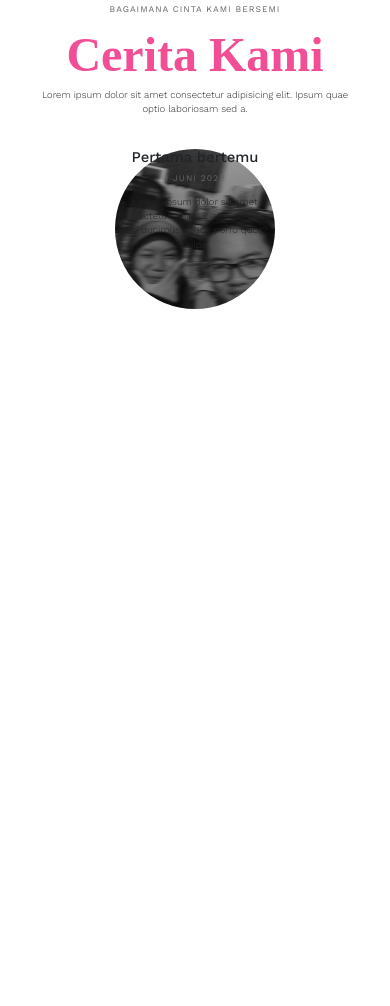
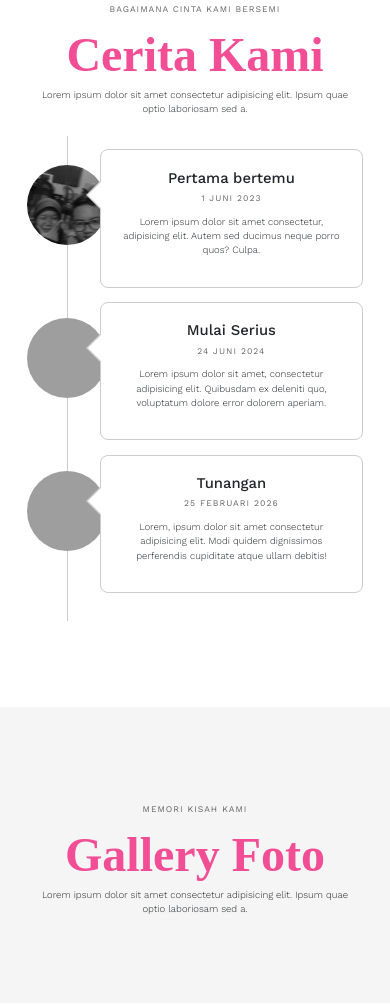
Before and after one commit to faisal5643/Fasfat-wedding, a plain HTML site: page index.html in a window 390 px wide. Shown: the part 2620-3626 px from the top of the page. Drawn offline with nearby package versions, Linux system fonts and the light colour scheme; grey boxes are pictures that could not be loaded; a web font is replaced by a local one.

Commit message:
Ceritakami

```diff
--- a/index.html
+++ b/index.html
@@ -245,22 +245,74 @@
                 <div
                   class="timeline-image"
                   style="background-image: url(img/ptbr\ 1.webp)"
-                >
+                ></div>
                 <div class="timeline-panel">
-                    <div class="heading">
+                  <div class="timeline-heading">
                     <h3>Pertama bertemu</h3>
                     <span>1 Juni 2023</span>
                   </div>
                   <div class="timeline-body">
                     <p>
-                        Lorem ipsum dolor sit amet consectetur, adipisicing
-                        elit. Autem sed ducimus neque porro quos? Culpa.
+                      Lorem ipsum dolor sit amet consectetur, adipisicing elit.
+                      Autem sed ducimus neque porro quos? Culpa.
                     </p>
                   </div>
+                </div>
+              </li>
+              <li class="timeline-inverted">
+                <div
+                  class="timeline-image"
+                  style="background-image: url(https://picsum.photos/300/300)"
+                ></div>
+                <div class="timeline-panel">
+                  <div class="timeline-heading">
+                    <h3>Mulai Serius</h3>
+                    <span>24 Juni 2024</span>
+                  </div>
+                  <div class="timeline-body">
+                    <p>
+                      Lorem ipsum dolor sit amet, consectetur adipisicing elit.
+                      Quibusdam ex deleniti quo, voluptatum dolore error dolorem
+                      aperiam.
+                    </p>
+                  </div>
+                </div>
+              </li>
+              <li>
+                <div
+                  class="timeline-image"
+                  style="background-image: url(https://picsum.photos/301/301)"
+                ></div>
+                <div class="timeline-panel">
+                  <div class="timeline-heading">
+                    <h3>Tunangan</h3>
+                    <span>25 februari 2026</span>
+                  </div>
+                  <div class="timeline-body">
+                    <p>
+                      Lorem, ipsum dolor sit amet consectetur adipisicing elit.
+                      Modi quidem dignissimos perferendis cupiditate atque ullam
+                      debitis!
+                    </p>
                   </div>
                 </div>
               </li>
             </ul>
+          </div>
+        </div>
+      </div>
+    </section>
+
+    <section id="gallery" class="gallery">
+      <div class="container">
+        <div class="row justify-content-center">
+          <div class="col-md-8 col-10 text-center">
+            <span>Memori Kisah Kami</span>
+            <h2>Gallery Foto</h2>
+            <p>
+              Lorem ipsum dolor sit amet consectetur adipisicing elit. Ipsum
+              quae optio laboriosam sed a.
+            </p>
           </div>
         </div>
       </div>
--- a/style.css
+++ b/style.css
@@ -89,7 +89,8 @@ body {
 
 .home h2,
 .info h2,
-.story h2 {
+.story h2,
+.gallery h2 {
   color: var(--pink);
   font-family: "Playwrite HU", "cursive";
   font-size: 5rem;
@@ -176,12 +177,14 @@ body {
   font-weight: 300;
 }
 
-.story {
+.story,
+.gallery {
   padding-top: 10rem;
   padding-bottom: 8rem;
 }
 
-.story span {
+.story span,
+.gallery span {
   text-transform: uppercase;
   color: #666;
   font-size: 0.9rem;
@@ -190,7 +193,8 @@ body {
   margin-bottom: 1rem;
 }
 
-.story p {
+.story p,
+.gallery p {
   font-size: 1rem;
   font-weight: 300;
 }
@@ -208,12 +212,15 @@ body {
   top: 0;
   left: 50%;
   width: 1px;
+  height: 100%;
   background-color: #ccc;
+  z-index: 1;
 }
 
 .timeline li {
   margin-bottom: 1.5rem;
   position: relative;
+  z-index: 2;
 }
 
 .timeline li::before,
@@ -239,6 +246,62 @@ body {
   background-repeat: no-repeat;
 }
 
+.timeline li .timeline-panel {
+  width: 40%;
+  float: left;
+  border: 1px solid #ccc;
+  padding: 2rem;
+  position: relative;
+  border-radius: 8px;
+  background-color: white;
+}
+
+.timeline li .timeline-panel::before {
+  content: "";
+  display: inline-block;
+  position: absolute;
+  border-top: 15px solid transparent;
+  border-left: 15px solid #ccc;
+  border-right: 0 solid #ccc;
+  border-bottom: 15px solid transparent;
+  top: 80px;
+  right: -15px;
+}
+
+.timeline li .timeline-panel::after {
+  content: "";
+  position: absolute;
+  display: inline-block;
+  border-top: 14px solid transparent;
+  border-left: 14px solid white;
+  border-right: 0 solid white;
+  border-bottom: 14px solid transparent;
+  top: 81px;
+  right: -13px;
+}
+
+.timeline li.timeline-inverted .timeline-panel {
+  float: right;
+}
+
+.timeline li.timeline-inverted .timeline-panel::before {
+  border-left-width: 0;
+  border-right-width: 15px;
+  left: -15px;
+  right: auto;
+}
+
+.timeline li.timeline-inverted .timeline-panel::after {
+  border-left-width: 0;
+  border-right-width: 14px;
+  left: -13px;
+  right: auto;
+}
+
+.gallery {
+  background-color: #f5f5f5;
+}
+
 /* Media Query */
 
 /* extra large */
@@ -261,6 +324,35 @@ body {
   .home .heart {
     display: none;
   }
+
+  .timeline::before {
+    left: 60px;
+  }
+
+  .timeline li .timeline-image {
+    left: 15px;
+    margin-left: 45px;
+    top: 16px;
+  }
+
+  .timeline li .timeline-panel {
+    width: calc(100% - 200px);
+    float: right;
+  }
+
+  .timeline li .timeline-panel::before {
+    border-left-width: 0;
+    border-right-width: 15px;
+    left: -15px;
+    right: auto;
+  }
+
+  .timeline li .timeline-panel::after {
+    border-left-width: 0;
+    border-right-width: 14px;
+    left: -13px;
+    right: auto;
+  }
 }
 
 /* tablet */
@@ -268,7 +360,6 @@ body {
   html {
     font-size: 65%;
     text-align: center;
-  }
   }
 
   .simply-countdown > .simply-section {
@@ -278,10 +369,17 @@ body {
 
   .mynavbar .nav-link {
     font-size: 2rem;
+    text-align: center;
   }
 
   .sticky-top {
     overflow: hidden;
+  }
+
+  .timeline li .timeline-image {
+    width: 140px;
+    height: 140px;
+  }
 }
 
 /*  mobile phone*/
@@ -294,4 +392,22 @@ body {
     padding: 45px;
     margin: 3px;
   }
+
+  .timeline li .timeline-image {
+    width: 80px;
+    height: 80px;
   }
+
+  .timeline li .timeline-panel {
+    width: 70%;
+    transform: translateX(-20px);
+  }
+
+  .timeline li .timeline-panel::before {
+    top: 30px;
+  }
+
+  .timeline li .timeline-panel::after {
+    top: 31px;
+  }
+}
```
Lines whose indentation alone changed are shown as unchanged.
